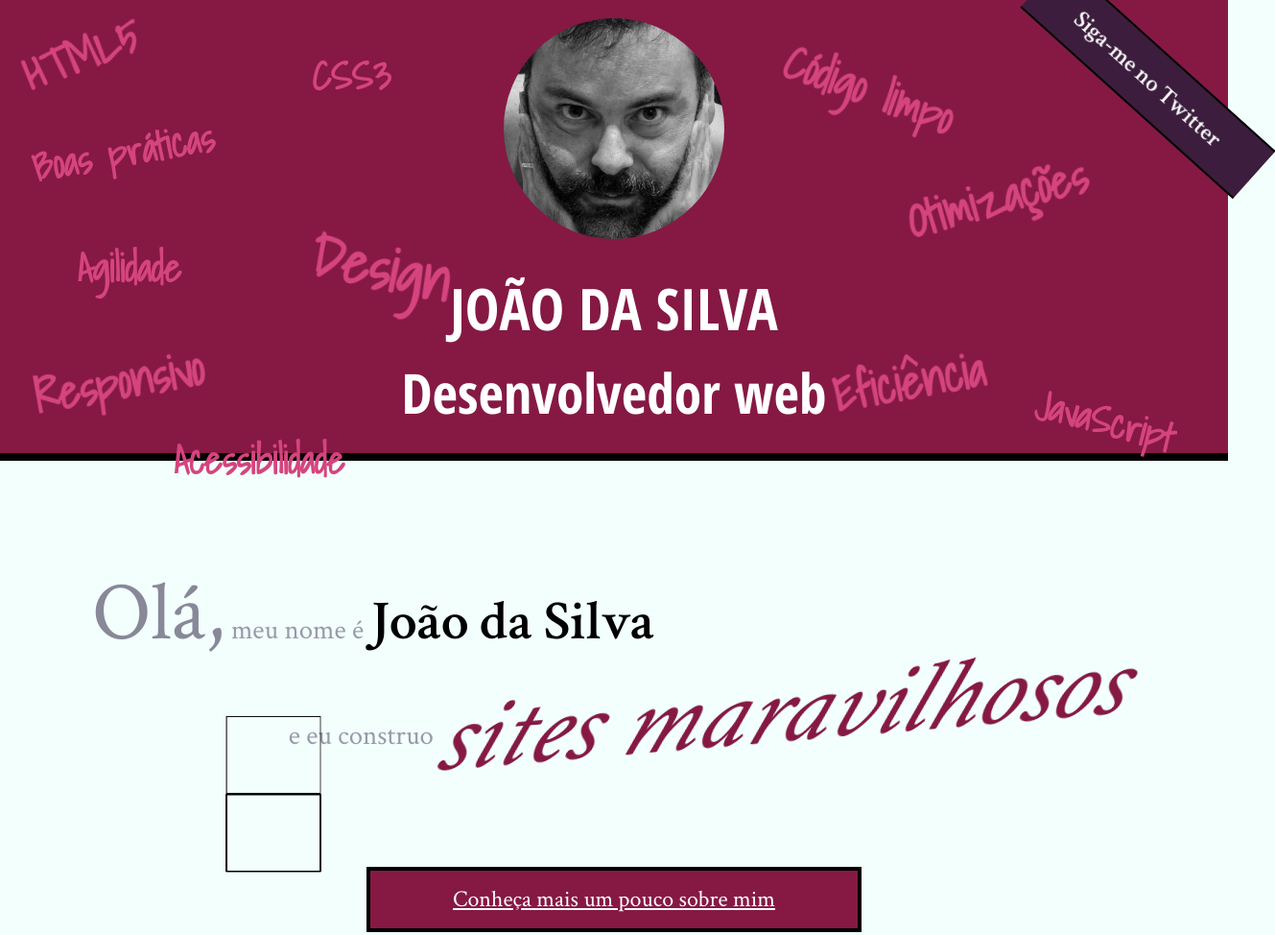
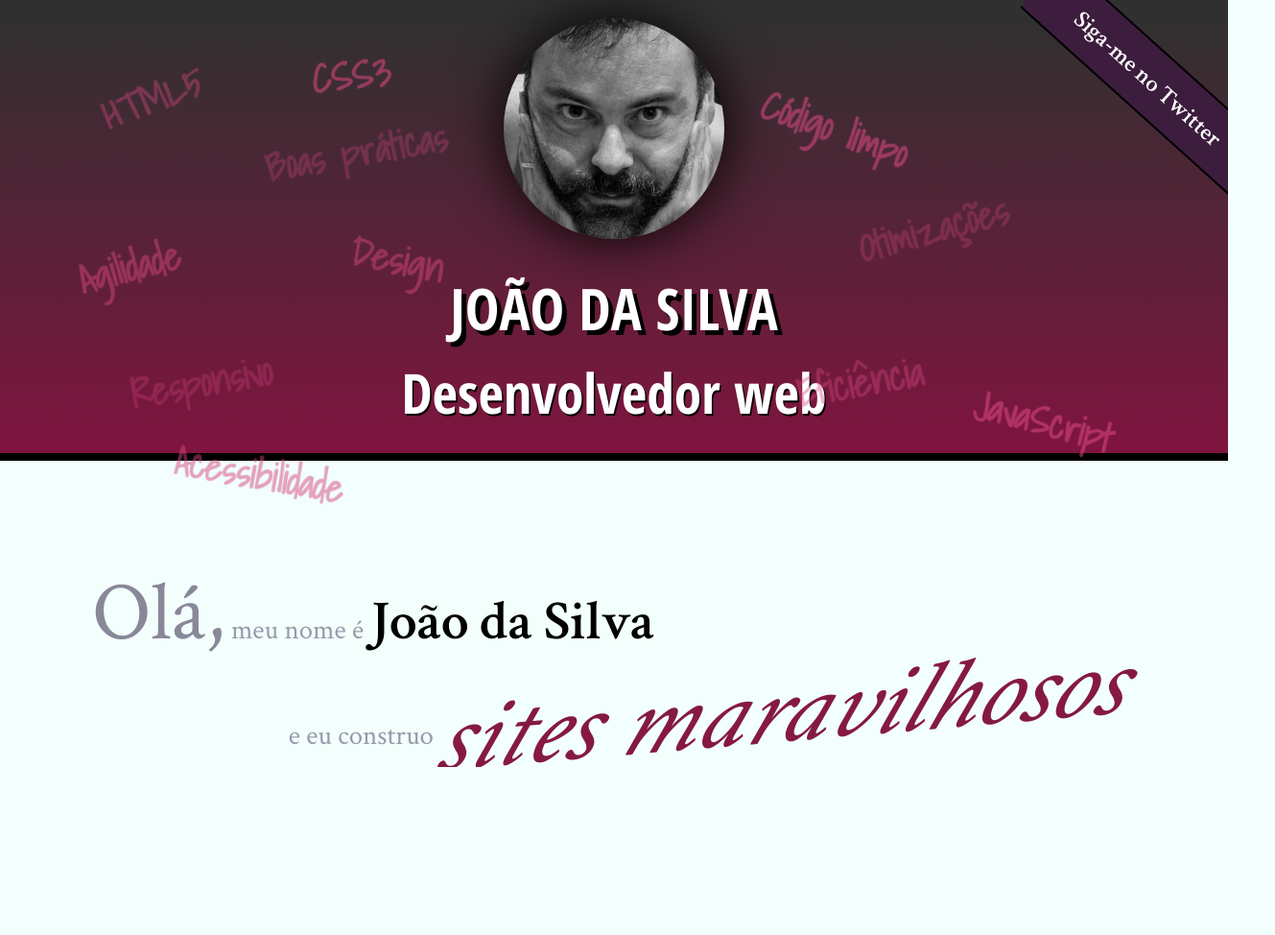
Before and after one commit to guihsabino/Alura-Curso-HTML5-e-CSS3-II, a plain HTML site: page index.html in a window 1280 px wide. Shown: the part 1-975 px from the top of the page at 96% size, 1329 px wide, since content can reach past the window. After the commit the page ends 800 px from the top, so only its background shows below. Drawn offline with Linux system fonts and the light colour scheme.

Commit message:
Add files via upload

```diff
--- a/css/index.css
+++ b/css/index.css
@@ -3,16 +3,33 @@
 .foto-home {
     height: 4em;
     border-radius: 1000%;
+    box-shadow: 0 0 1em black;
+}
+
+/* Seção de 3D */
+
+body, html {
+    height: 100%;
+    overflow-x: hidden;
+}
+
+body {
+    perspective: 6px;
+    perspective-origin: 50% 160px;
 }
 
 /* Seção de Titulo Principal */
+
+.titulo-principal {
+    background-image: linear-gradient(to bottom, rgb(49, 48, 48) 5%, #80143f);
+    background-size: 100%;
+}
 
 .palavras-home {
     font-weight: bold;
     font-family: "Shadows Into Light";
     color: #D5447E;
     font-size: 0.7em;
-    perspective: 6px;
     position: absolute;
     top: 0;
     left: 0;
@@ -42,27 +59,31 @@
     top: 50%;
     left: 70%;
     transform: translate(-50%, -50%) rotate(-10deg) translateZ(1px);
+    opacity: 0.4;
 }
 
 .boas-praticas {
     position: absolute;
     top: 20%;
-    right: 75%;
-    transform: translate(-50%, -50%) rotate(-10deg);
+    right: 56%;
+    transform: translate(-50%, -50%) rotate(-10deg)translateZ(1px);
+    opacity: 0.3;
 }
 
 .codigo-limpo {
     position: absolute;
     top: 17%;
     left: 68%;
-    transform: translate(-50%, -50%) rotate(20deg)translateZ(0.8px);
+    transform: translate(-50%, -50%) rotate(20deg)translateZ(1px);
+    opacity: 0.6;
 }
 
 .css3 {
     position: absolute;
     top: 10%;
     right: 65%;
-    transform: translate(-50%, -50%);
+    transform: translate(-50%, -50%)rotate(-5deg) translateZ(0.8px);
+    opacity: 0.6;
 }
 
 .html5 {
@@ -70,20 +91,23 @@
     top: 13%;
     right: 79%;
     transform: translate(-50%, -50%) rotate(-20deg) translateZ(0.8px);
+    opacity: 0.4;
 }
 
 .javascript {
     position: absolute;
     top: 55%;
-    left: 90%;
-    transform: translate(-50%, -50%) rotate(15deg);
+    left: 85%;
+    transform: translate(-50%, -50%) rotate(15deg)translateZ(0.8px);
+    opacity: 0.6;
 }
 
 .acessibilidade {
     position: absolute;
-    top: 60%;
+    top: 62%;
     right: 65%;
-    transform: translate(-50%, -50%);
+    transform: translate(-50%, -50%)rotate(10deg) translateZ(0.2px);
+    opacity: 0.5;
 }
 
 .responsivo {
@@ -91,6 +115,7 @@
     top: 50%;
     right: 72%;
     transform: translate(-50%, -50%) rotate(-10deg)translateZ(1px);
+    opacity: 0.3;
 }
 
 .otimizacoes {
@@ -98,20 +123,23 @@
     top: 30%;
     left: 76%;
     transform: translate(-50%, -50%) rotate(-15deg) translateZ(1px);
+    opacity: 0.3;
 }
 
 .agilidade {
     position: absolute;
     top: 35%;
     right: 81%;
-    transform: translate(-50%, -50%);
+    transform: translate(-50%, -50%)rotate(-15deg) translateZ(0.5px);
+    opacity: 0.5;
 }
 
 .design {
     position: absolute;
-    top: 40%;
-    right: 55%;
+    top: 34%;
+    right: 60%;
     transform: translate(-50%, -50%) rotate(12deg) translateZ(2px);
+    opacity: 0.5;
 }
 
 /* Seção de Saudação  */
@@ -160,6 +188,7 @@
     margin: 2em auto;
     display: block;
     text-align: center;
+    box-shadow: 0 0 1em black, inset 0 0 0.5em white;
 }
 
 /* Seção para Inicios de Partes  */
@@ -173,12 +202,19 @@
     text-shadow: 2px 2px #000;
     text-transform: uppercase;
     margin-bottom: .5em;
+    text-shadow: 5px 5px black;
 }
+
+/* Seção para os Trabalhos  */
 
 .trabalhos {
     background-color: #3C1D3D;
     border-top: .5em solid #000;
     border-bottom: .5em solid #000;
+    background-image: linear-gradient(to bottom left, rgba(26, 23, 23, 0.87) 10px, rgba(250, 244, 244, 0));
+    background-repeat: repeat;
+    background-size: 100%;
+    background-attachment: fixed;
 }
 
 .trabalhos h2 {
@@ -189,8 +225,6 @@
     overflow: hidden;
     border: .5em solid black;
 }
-
-/* Seção para os Trabalhos  */
 
 .trabalhos li {
     float: left;
@@ -243,6 +277,7 @@ footer {
 
 footer h2 {
     font-size: 3em;
+    text-shadow: 2px 2px #851944;
 }
 
 footer a {
@@ -257,69 +292,67 @@ main {
     float: none;
 }
 
-/* Seção do Cubo */
+/* Seção do Cubo
 
+.face {
+  display: block;
+  width: 200px;
+  height: 200px;
+  position: absolute;
+  top: 0;
+  left: 0;
+}
+.frente {
+  background-color: red;
+  transform: translateZ(100px);
+}
+.direita {
+  background-color: blue;
+  transform: translateX(100px) rotateY(90deg);
+}
+.esquerda {
+  background-color: green;
+  transform: translateX(-100px) rotateY(-90deg);
+}
+.cima {
+  background-color: yellow;
+  transform: translateY(100px) rotateX(90deg);
+}
+.baixo {
+  background-color: magenta;
+  transform: translateY(-100px) rotateX(-90deg);
+}
+.tras {
+  background-color: cyan;
+  transform: translateZ(-100px) rotateY(180deg);
+}
 .cubo {
-    perspective: 6px;
-    transform-style: preserve-3d;
-    position: relative;
-    top: 0;
-    left: 0;
-    right: 0;
-    bottom: 0;
+  transform-style: preserve-3d;
+  width: 200px;
+  height: 200px;
+  position: relative;
+  top: 100px;
+  left: 100px;
+  transform: rotateX(10deg) rotateY(10deg);
 }
 
-.face {
-    display: inline-block;
-    position: absolute;
-    padding: 0.5em 2.0em;
-    border: #000 solid 0.1em;
+*/
+
+/* Escondendo uma pagina em um dialogo
+
+.esconde-pagina {
+    width: 40%;
+    background-color: #000;
+    color: #fff;
+    position: fixed;
+    top: 30%;
+    left: 30%;
+    transform: translate(-10%, -20%);
+    z-index: 9999;
+    box-shadow: 0px 0px 0px 9999px rgba(0, 0, 0, 0.75);
+    padding: 10% 3%;
+    text-align: center;
+    font-size: 2em;
 }
 
-.cima {
-    top: -150%;
-    right: 70%;
-    width: 20px;
-    height: 60px;
-    transform: translate(-50%, 920%);
-}
-
-.baixo {
-    top: -150%;
-    right: 70%;
-    width: 20px;
-    height: 60px;
-    transform: translate(-50%, 1020%);
-}
-
-.esquerda {
-    top: -150%;
-    right: 70%;
-    width: 20px;
-    height: 60px;
-    transform: translate(-50%, 1020%);
-}
-
-.direita {
-    top: -150%;
-    right: 70%;
-    width: 20px;
-    height: 60px;
-    transform: translate(-50%, 1020%);
-}
-
-.frente {
-    top: -150%;
-    right: 70%;
-    width: 20px;
-    height: 60px;
-    transform: translate(-50%, 1020%);
-}
-
-.costas {
-    top: -150%;
-    right: 70%;
-    width: 20px;
-    height: 60px;
-    transform: translate(-50%, 1020%);
-}
+*/
--- a/css/portfolio.css
+++ b/css/portfolio.css
@@ -11,4 +11,5 @@
 
 .portfolio img {
     width: 100%;
+    box-shadow: 0 0 0.3em black;
 }
--- a/css/site.css
+++ b/css/site.css
@@ -12,6 +12,7 @@ h1, h2, .subtitulo-principal {
 h1 {
     text-transform: uppercase;
     font-size: 60px;
+    text-shadow: 5px 5px black;
 }
 
 .titulo-principal {
@@ -21,6 +22,10 @@ h1 {
     color: #FFF;
     padding: 1.25rem;
     border-bottom: .5rem solid #000;
+}
+
+.subtitulo-principal {
+    text-shadow: 1.5px 1.5px black;
 }
 
 .subtitulo-texto {
@@ -56,8 +61,8 @@ main p {
 }
 
 .rodape-pagina {
-    background-color: #000;
-    color: #F2FFFC;
+    background-color: rgba(0, 0, 0, 0.2);
+    color: rgba(0, 0, 0, 0.7);
     padding: 20px;
     clear: both;
     position: fixed;
--- a/index.html
+++ b/index.html
@@ -14,14 +14,14 @@
 </head>
 
 <body>
-    <div class="cubo">
-        <div class="face cima"></div>
-        <div class="face baixo"></div>
-        <div class="face esquerda"></div>
-        <div class="face direita"></div>
-        <div class="face frente"></div>
-        <div class="face costas"></div>
-    </div>
+    <!--div class="cubo">
+	<div class="face frente"></div>
+	<div class="face direita"></div>
+	<div class="face esquerda"></div>
+	<div class="face cima"></div>
+	<div class="face baixo"></div>
+	<div class="face tras"></div>
+    </div> -->
     <header class="titulo-principal">
         <img class="foto-home" src="imagens/eu.jpg" alt="Foto de João da Silva">
         <h1>João da Silva</h1>
@@ -44,6 +44,9 @@
         </div>
     </header>
     <main>
+        <!-- <span class="esconde-pagina">
+                <p> Teste de esconder o fundo da pagina </p>
+        </span>-->
         <section class="secao-inicio saudacao">
             <p class="saudacao"><span class="saudacao-inicio">Olá,</span> meu nome é <strong>João da Silva</strong>
                 <span class="saudacao-ultima-linha">e eu construo <em class="sites-maravilhosos">sites
```
